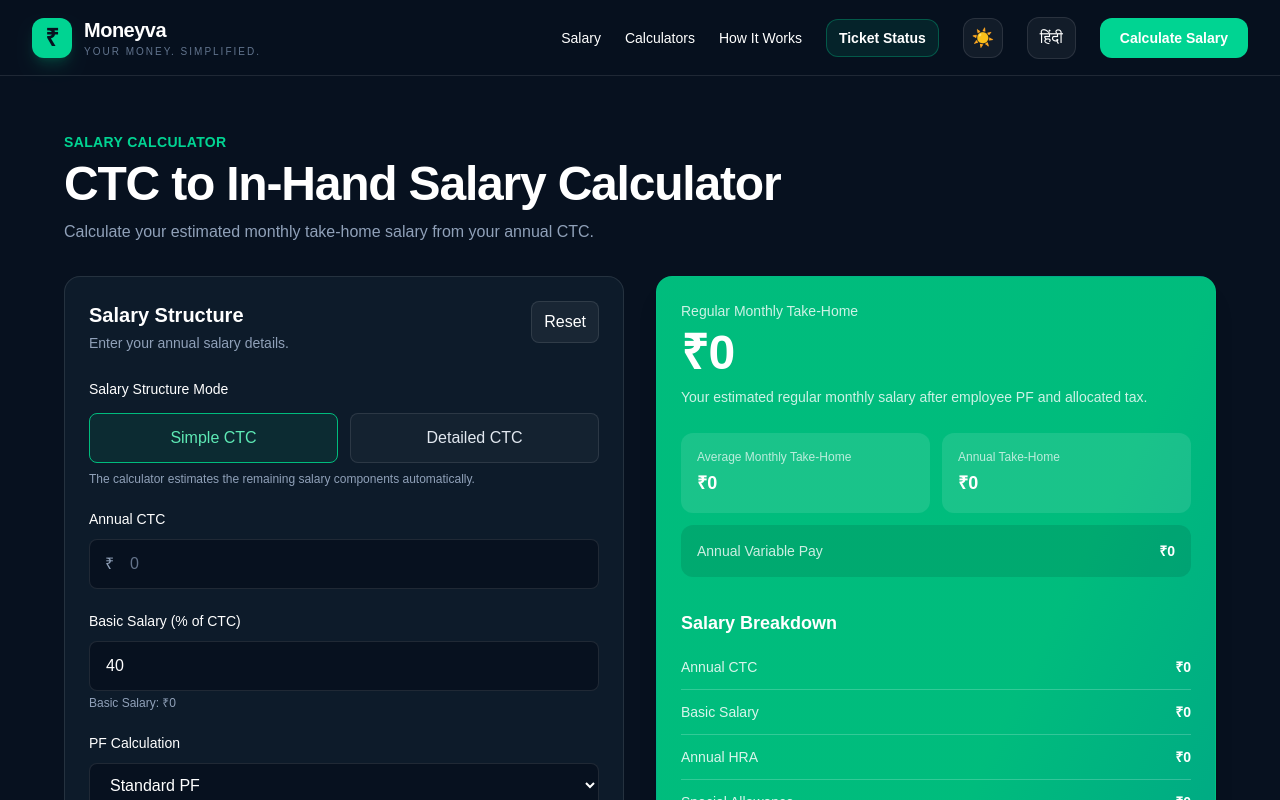
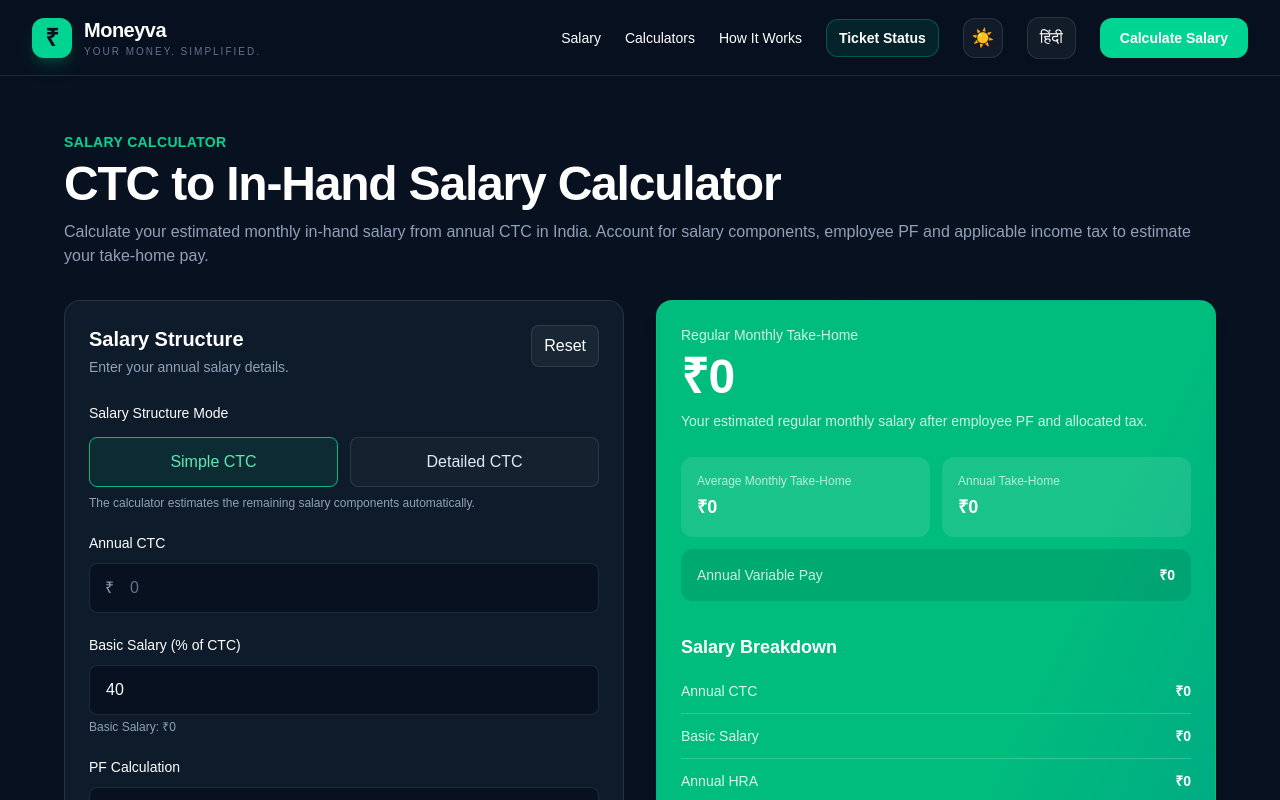
Before and after one commit to Raghawendrasinha/moneyva, a Next.js app: page /ctc-calculator in a window 1280 px wide. Shown: the top 800 px of the page. Built offline with nearby package versions, Linux system fonts and the light colour scheme; no server answers; the database is empty.

Commit message:
seo: improve ctc calculator descriptions

```diff
--- a/app/ctc-calculator/page.tsx
+++ b/app/ctc-calculator/page.tsx
@@ -19,7 +19,7 @@ const TEXT = {
     title: "CTC to In-Hand Salary Calculator",
 
     description:
-      "Calculate your estimated monthly take-home salary from your annual CTC.",
+      "Calculate your estimated monthly in-hand salary from annual CTC in India. Account for salary components, employee PF and applicable income tax to estimate your take-home pay.",
 
     salaryStructure: "Salary Structure",
 
@@ -141,7 +141,7 @@ const TEXT = {
     title: "CTC से इन-हैंड सैलरी कैलकुलेटर",
 
     description:
-      "अपनी वार्षिक CTC से अनुमानित मासिक इन-हैंड सैलरी की गणना करें।",
+      "भारत में अपनी वार्षिक CTC से अनुमानित मासिक इन-हैंड सैलरी की गणना करें। सैलरी के घटकों, कर्मचारी PF और लागू इनकम टैक्स को ध्यान में रखकर टेक-होम सैलरी का अनुमान लगाएँ।",
 
     salaryStructure: "वेतन संरचना",
 
```
